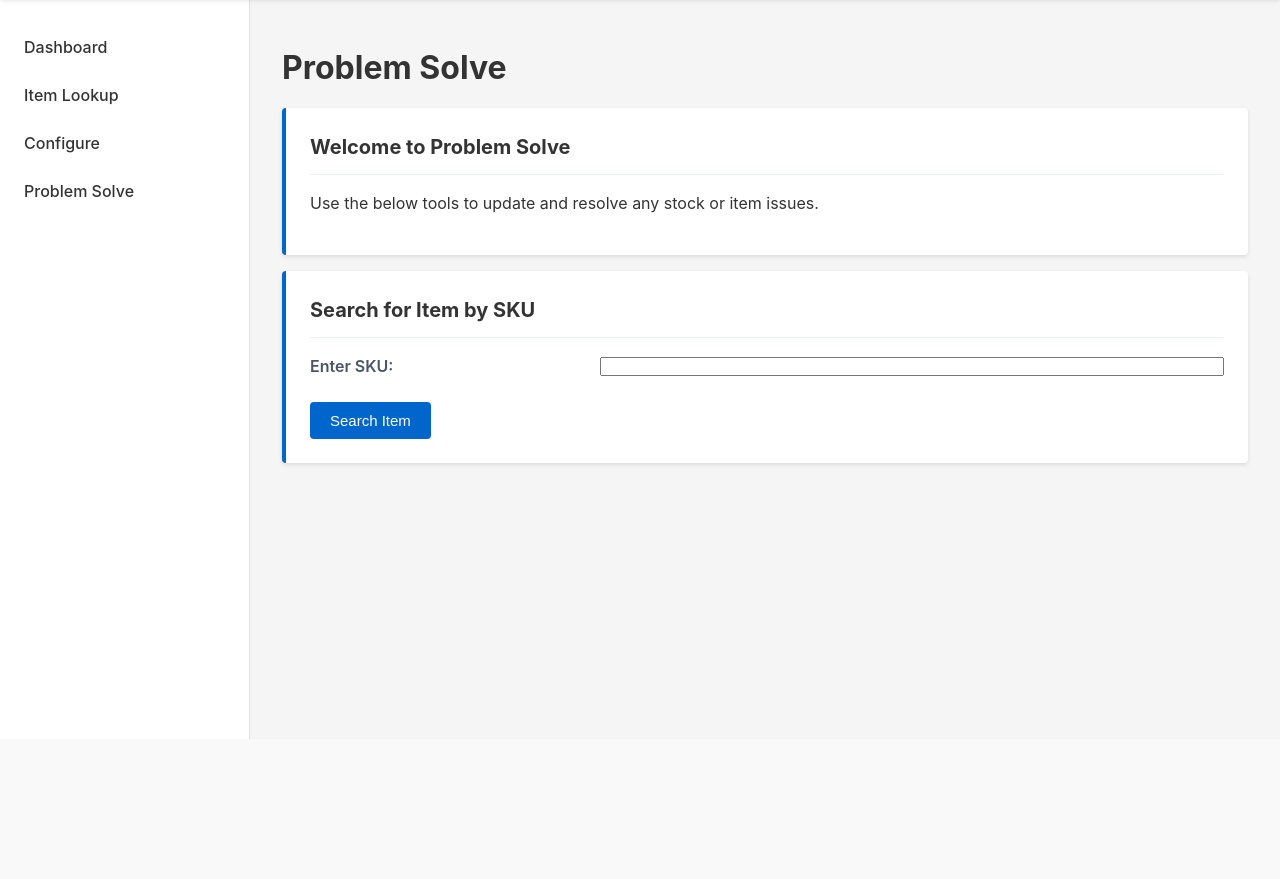
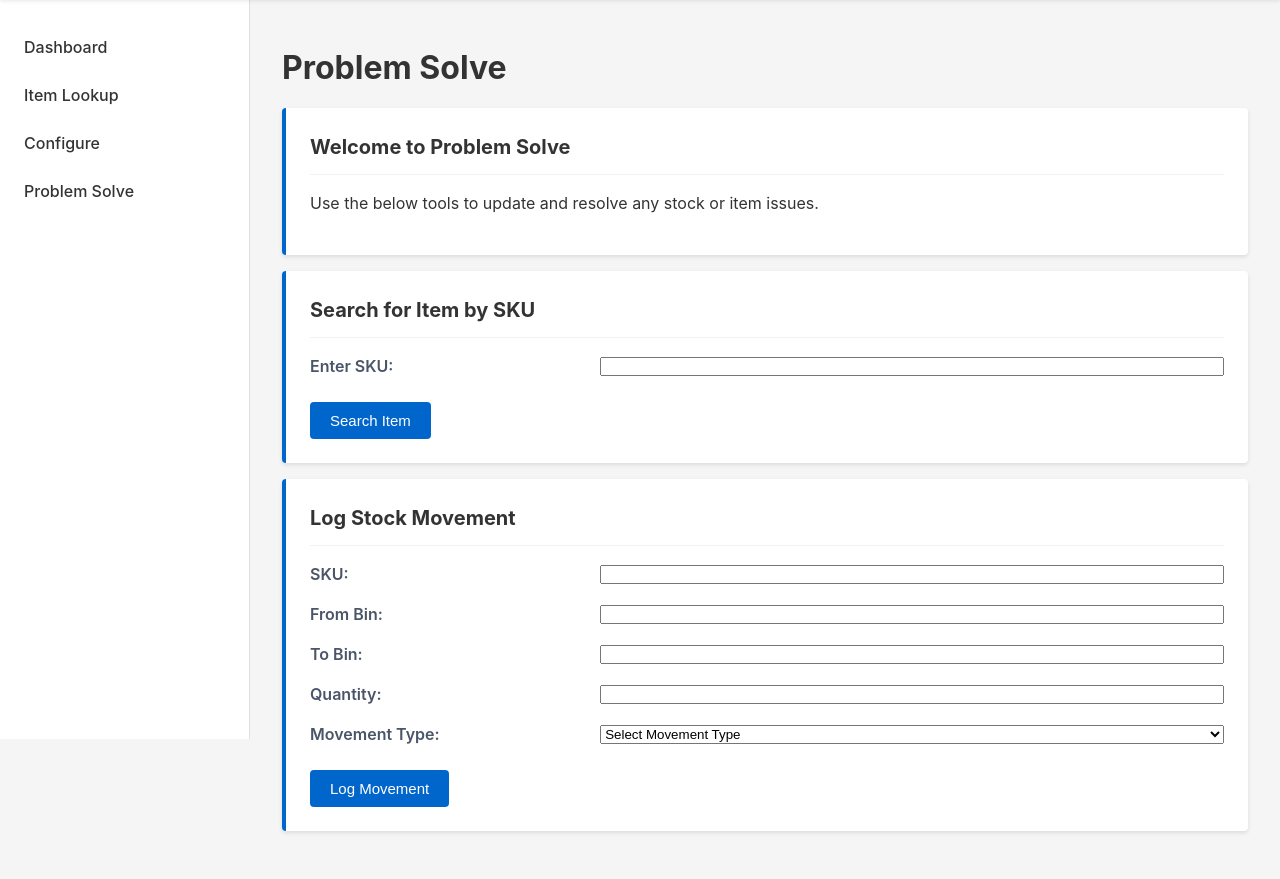
Before and after one commit to Martin-Pound/Inventory_management_tool, a Django app: page /problem_solve/ in a window 1280 px wide. Shown: the part 61-940 px from the top of the page. Before the commit the page ends 800 px from the top, so only its background shows below. Run offline with Django 5.2, Linux system fonts and the light colour scheme; data comes from the database, SQL or seed files in the repository; both versions use the stored data as it was after the commit.

Commit message:
Updated problem solve pages to include stock movement logs and built a connection to the stock movement API

```diff
--- a/core/admin.py
+++ b/core/admin.py
@@ -5,6 +5,10 @@ class ItemAdmin(admin.ModelAdmin):
     list_display = ("item_name", "SKU", "supplier")  # Add at least one field to display
     search_fields = ("item_name", "SKU")  # Add search functionality
 
+class MovementLogAdmin(admin.ModelAdmin):
+    list_display = ("item", "movement_type", "quantity", "date_moved", "from_bin", "to_bin")
+    list_filter = ("movement_type", "date_moved")
+    search_fields = ("item__item_name", "item__SKU")
 
 # Register your models here.
 admin.site.register(Category)
@@ -14,4 +18,4 @@ admin.site.register(Bin)
 admin.site.register(Item, ItemAdmin)
 admin.site.register(StockLevel)
 admin.site.register(MovementType)
-admin.site.register(MovementLog)
+admin.site.register(MovementLog, MovementLogAdmin)
--- /dev/null
+++ b/core/static/core/js/log_movement.js
@@ -0,0 +1,59 @@
+//log_movement.js - corrected version
+
+document.addEventListener('DOMContentLoaded', function() {
+    // Get the form element
+    const movementLogForm = document.getElementById('movement-log-form');
+
+    if (movementLogForm) {
+        movementLogForm.addEventListener('submit', function(e) {
+            e.preventDefault();
+
+            // Create a JSON object with the exact field names that work in Postman
+            const formData = {
+                item: document.getElementById('movement_sku').value,
+                from_bin: document.getElementById('from_bin').value,
+                to_bin: document.getElementById('to_bin').value,
+                quantity: parseInt(document.getElementById('quantity').value),
+                movement_type: document.getElementById('movement_type').value
+            };
+
+            // Send AJAX request to the MovementLogView
+            fetch('/api/movements/', {
+                method: 'POST',
+                headers: {
+                    'Content-Type': 'application/json',
+                    'X-CSRFToken': getCookie('csrftoken'),
+                },
+                body: JSON.stringify(formData)
+            })
+            .then(response => {
+                if (!response.ok) {
+                    return response.json().then(data => {
+                        throw new Error(data.error || 'An error occurred while processing your request');
+                    });
+                }
+                return response.json();
+            })
+            .then(data => {
+                // Display success message
+                showMessage('success', data.message || 'Stock movement logged successfully');
+
+                // Clear the form
+                movementLogForm.reset();
+
+                // Reload if the current SKU matches
+                const currentSku = document.getElementById('search_sku')?.value;
+                if (currentSku && currentSku === formData.item) {
+                    window.location.reload();
+                }
+            })
+            .catch(error => {
+                showMessage('error', error.message);
+            });
+        });
+    }
+
+    // Helper functions remain the same
+    function getCookie(name) { /* unchanged */ }
+    function showMessage(type, text) { /* unchanged */ }
+});
--- a/core/templates/core/problem_solve.html
+++ b/core/templates/core/problem_solve.html
@@ -5,12 +5,14 @@
 
 {% block css_files %}
   <link rel="stylesheet" href="{% static 'core/core.css' %}">
+  <script src="{% static 'core/js/log_movement.js' %}"></script>
+
 {% endblock %}
 
 {% block content %}
 <h1>Problem Solve</h1>
 
- <div class="card-admin">
+<div class="card-admin">
   <h2>Welcome to Problem Solve</h2>
   <p>Use the below tools to update and resolve any stock or item issues.</p>
 </div>
@@ -117,7 +119,77 @@
     </table>
   </div>
 </div>
+
+<div class="card-admin">
+  <h2>Recent Movement Logs {% if item %}for {{ item.item_name }}{% endif %}</h2>
+  <div class="table-responsive">
+    <table class="stock-table">
+      <thead>
+        <tr>
+          <th>Date</th>
+          <th>Item</th>
+          <th>From</th>
+          <th>To</th>
+          <th>Quantity</th>
+          <th>Type</th>
+        </tr>
+      </thead>
+      <tbody>
+        {% if movement_logs %}
+          {% for log in movement_logs %}
+            <tr>
+              <td>{{ log.date_moved|date:"d/m/Y H:i" }}</td>
+              <td>{{ log.item.item_name }}</td>
+              <td>{{ log.from_bin.bin_name }}</td>
+              <td>{{ log.to_bin.bin_name }}</td>
+              <td>{{ log.quantity }}</td>
+              <td>{{ log.movement_type.code }}</td>
+            </tr>
+          {% endfor %}
+        {% else %}
+          <tr>
+            <td colspan="6">
+              No movement logs found.
+            </td>
+          </tr>
+        {% endif %}
+      </tbody>
+    </table>
+  </div>
+</div>
 {% endif %}
 
-
+<div class="card-admin">
+  <h2>Log Stock Movement</h2>
+  <div id="movement-messages"></div>
+  <form id="movement-log-form" method="post">
+    {% csrf_token %}
+    <p>
+      <label for="movement_sku">SKU:</label>
+      <input type="text" name="item" id="movement_sku" required>
+    </p>
+    <p>
+      <label for="from_bin">From Bin:</label>
+      <input type="text" name="from_bin" id="from_bin" required>
+    </p>
+    <p>
+      <label for="to_bin">To Bin:</label>
+      <input type="text" name="to_bin" id="to_bin" required>
+    </p>
+    <p>
+      <label for="quantity">Quantity:</label>
+      <input type="number" name="quantity" id="quantity" min="1" required>
+    </p>
+    <p>
+      <label for="movement_type">Movement Type:</label>
+      <select name="movement_type" id="movement_type" required>
+        <option value="">Select Movement Type</option>
+        {% for type in movement_types %}
+          <option value="{{ type.code }}">{{ type.code }} - {{ type.name }}</option>
+        {% endfor %}
+      </select>
+    </p>
+    <button type="submit">Log Movement</button>
+  </form>
+</div>
 {% endblock %}
--- a/core/views.py
+++ b/core/views.py
@@ -4,7 +4,7 @@ from django.shortcuts import render, redirect
 from django.contrib import messages
 from django.views import View
 from core.forms import WarehouseForm, BinForm, CategoryForm, SupplierForm, ItemForm
-from core.models import Item, Category, Warehouse, Supplier, Bin, StockLevel
+from core.models import Item, Category, Warehouse, Supplier, Bin, StockLevel, MovementType, MovementLog
 from django.db.models import Sum
 from django.db.models.functions import Coalesce
 from django.urls import reverse
@@ -80,6 +80,17 @@ def get_warehouse_bin_matrix(item_id=None):
         matrix['bins'].append(bin_row)
 
     return matrix
+
+def get_movement_logs(item_id):
+    """
+    Fetches movement logs for a specific item.
+    """
+    queryset = MovementLog.objects.order_by('-date_moved')
+    if item_id:
+        queryset = queryset.filter(item_id=item_id)
+        print(queryset.query)
+
+    return queryset
 
 # Create your views here.
 class DashboardView(View):
@@ -286,14 +297,20 @@ class ProblemSolveView(View):
                 # Use the shared function
                 bin_warehouse_matrix = get_warehouse_bin_matrix(item_id=item.id)
 
+                movement_logs = get_movement_logs(item_id=item.id)
+
                 context.update({
                     'item': item,
                     'item_form': form,
                     'search_form': False,
-                    'bin_warehouse_matrix': bin_warehouse_matrix
+                    'bin_warehouse_matrix': bin_warehouse_matrix,
+                    'movement_logs': movement_logs,
                 })
             except Item.DoesNotExist:
                 messages.error(request, f"No item found with SKU '{search_sku}'")
+
+        context['bins'] = Bin.objects.all().order_by('bin_name')
+        context['movement_types'] = MovementType.objects.all().order_by('code')
 
         return render(request, self.template_name, context)
 
@@ -306,6 +323,7 @@ class ProblemSolveView(View):
         try:
             item = Item.objects.get(SKU__iexact=sku)
             form = ItemForm(request.POST, instance=item)
+
 
             if form.is_valid():
                 updated_item = form.save()
```
Also changed, not shown: db.sqlite3.
